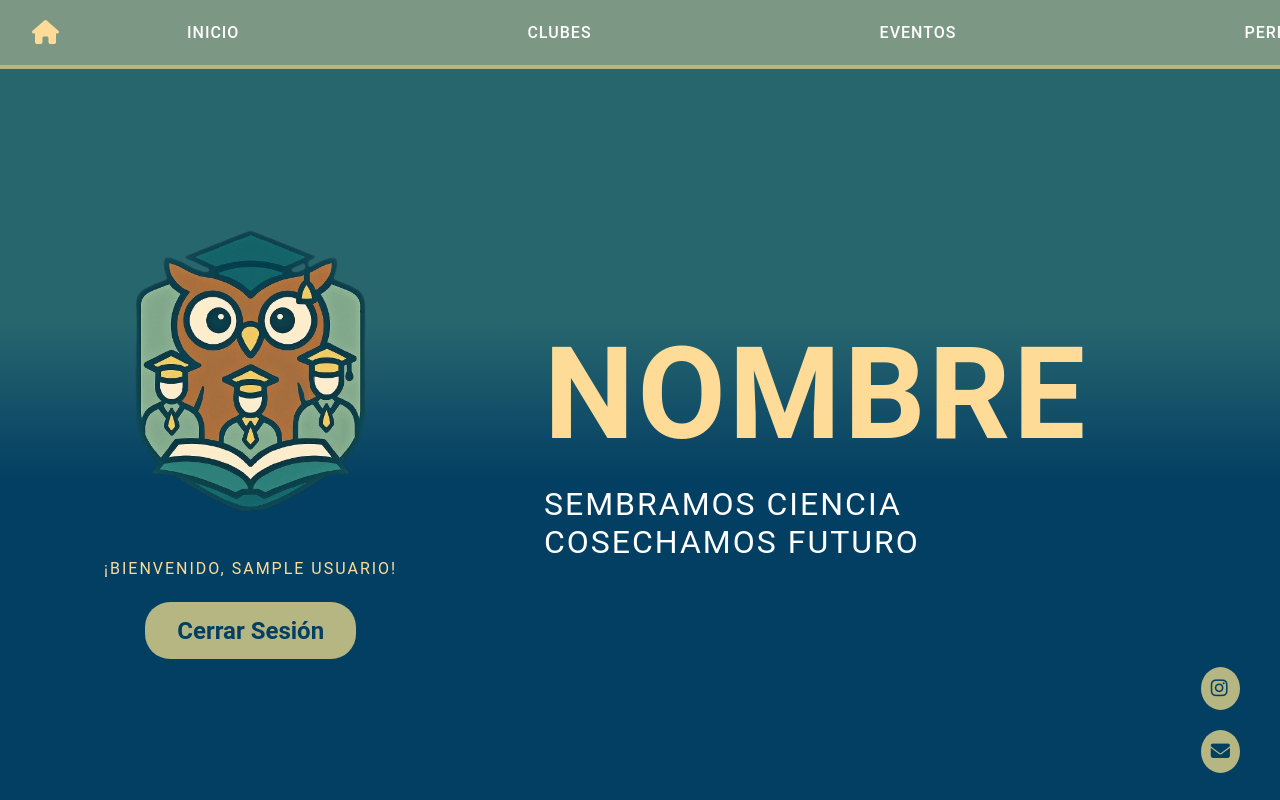
After one commit to Lunatico117/proyecto_grupos_estudiantiles, a Flask app: template templates/index_usuario.html in a window 1280 px wide. The commit adds this page. Run offline with Flask 3, Linux system fonts and the light colour scheme; the template is opened without the code that fills it: most values are stand-ins (such as "Sample title", 1, 10 or a date in 2020); parts of the project's set-up code (start-up, migrations or seed data) failed here and were passed over.

Commit message:
Interaccion con el usuario y vistas de html

```diff
--- a/app.py
+++ b/app.py
@@ -1,18 +1,46 @@
-# Inicio para usar flask
-from flask import Flask, render_template, request, redirect, url_for, flash
+# Inicio para usar Flask y manejar sesiones
+from flask import Flask, render_template, request, redirect, url_for, flash, session
+from functools import wraps  # Para crear decoradores
 from src.viewmodel.auth_viewmodel import UsuarioAuthViewModel
-from src.services.firebase import FirebaseService
-import time
-from src.services.firebase_global import firebase_global
+from src.services.firebase_global import firebase_global  # Asegurarse de que este objeto ya tenga db inicializado
 
 auth_vm = UsuarioAuthViewModel()
 app = Flask(__name__)
-app.secret_key = "supersecretkey"
+app.secret_key = "supersecretkey"  # Necesario para manejar sesiones
 
+
+# ========================================================
+# Decorador para verificar si el usuario ha iniciado sesión
+# ========================================================
+def login_requerido(f):
+    """
+    Verifica si el usuario tiene sesión activa.
+    Si no, lo redirige a la página de inicio de sesión.
+    """
+    @wraps(f)
+    def decorador(*args, **kwargs):
+        if "usuario" not in session:
+            flash("Debes iniciar sesión para acceder a esta página", "warning")
+            return redirect(url_for("inicio_sesion"))
+        return f(*args, **kwargs)  # Si hay sesión, continúa
+    return decorador
+
+
+# ========================================================
+# Ruta principal: muestra home o dashboard según la sesión
+# ========================================================
 @app.route("/")
 def index():
-    return render_template("index.html")
+    usuario_actual = session.get("usuario")  # Revisamos si hay usuario logueado
+    if usuario_actual:  # Usuario logueado → mostrar index_usuario.html
+        return render_template("index_usuario.html", usuario=usuario_actual)
+    else:  # No logueado → mostrar home normal
+        return render_template("index.html")
 
+
+# ========================================================
+# Registro de usuario
+# ========================================================
 @app.route("/registro", methods=["GET", "POST"])
 def registro_usuario():
     if request.method == "POST":
@@ -20,6 +48,7 @@ def registro_usuario():
         correo = request.form["correo"]
         password = request.form["password"]
         carrera = request.form["carrera"]
+
         resultado = auth_vm.registrar_usuario(nombre, correo, password, carrera)
         if resultado["success"]:
             flash("Registro exitoso", "success")
@@ -29,24 +58,79 @@ def registro_usuario():
     return render_template("registrarse.html")
 
 
-
+# ========================================================
+# Inicio de sesión
+# ========================================================
 @app.route("/inicio_sesion", methods=["GET", "POST"])
 def inicio_sesion():
     if request.method == "POST":
         correo = request.form["correo"]
         password = request.form["password"]
         resultado = auth_vm.iniciar_sesion(correo, password)
+
         if resultado["success"]:
-            flash("Inicio de sesión exitoso", "success")
-            return redirect(url_for("index"))
+            # Convertimos el correo a la clave usada en Firebase
+            correo_key = correo.replace(".", "_dot_").replace("@", "_at_")
+            ruta = f"usuarios/{correo_key}"
+            # Traemos los datos completos desde Firebase
+            datos_usuario = firebase_global.obtener_datos(ruta)
+
+            if datos_usuario is None:
+                flash("No se encontraron datos del usuario en Firebase.", "danger")
+                return redirect(url_for("inicio_sesion"))
+
+            # Guardamos en sesión los datos reales del usuario
+            session["usuario"] = {
+                "correo": correo,
+                "nombre": datos_usuario.get("nombre_completo", "Usuario"),  # Ahora sí será el nombre real
+                "carrera": datos_usuario.get("carrera", "")
+            }
+
+            flash(f"Bienvenido, {session['usuario']['nombre']}!", "success")
+            return redirect(url_for("index"))  # Redirige al dashboard automáticamente
         else:
             flash(resultado["error"], "danger")
+
     return render_template("iniciar_sesion.html")
 
+
+
+# ========================================================
+# Cerrar sesión
+# ========================================================
+@app.route("/cerrar_sesion")
+def cerrar_sesion():
+    session.pop("usuario", None)  # Eliminamos la sesión
+    flash("Sesión cerrada correctamente", "info")
+    return redirect(url_for("index"))
+
+
+# ========================================================
+# Rutas protegidas: solo accesibles si hay sesión activa
+# ========================================================
+@app.route("/clubes")
+@login_requerido
+def clubes():
+    return render_template("clubes.html", usuario=session["usuario"])
+
+
+@app.route("/eventos")
+@login_requerido
+def eventos():
+    return render_template("eventos.html", usuario=session["usuario"])
+
+
+@app.route("/perfil")
+@login_requerido
+def perfil():
+    return render_template("perfil.html", usuario=session["usuario"])
+
+
+# ========================================================
+# Ejecutar servidor
+# ========================================================
 def main():
     app.run(debug=True)
-    registro_usuario()
-
 
 
 if __name__ == "__main__":
--- a/static/iniciar_sesion.css
+++ b/static/iniciar_sesion.css
@@ -6,7 +6,7 @@
 }
 
 body {
-    font-family: 'Poppins', sans-serif;
+    font-family: 'Montserrat', "Roboto";
     background-color: #033f63;
     color: #fff;
 }
--- a/static/perfil.css
+++ b/static/perfil.css
@@ -8,7 +8,7 @@
 }
 
 body {
-    font-family: 'Poppins', sans-serif;
+    font-family: 'Montserrat', "Roboto";
     background-color: #033f63;
     color: #fff;
     overflow-y: auto;
--- a/static/registrarse.css
+++ b/static/registrarse.css
@@ -7,10 +7,10 @@
 }
 
 body {
-    font-family: 'Poppins', sans-serif;
+    font-family: 'Montserrat', "Roboto";
     background-color: #033f63;
     color: #fff;
-    overflow-y: auto; /* asegura que se pueda hacer scroll */
+    overflow-y: auto;
 }
 
 /* Barra de navegación */
--- a/static/styles.css
+++ b/static/styles.css
@@ -6,7 +6,7 @@
 }
 
 body {
-    font-family: 'Poppins', sans-serif;
+    font-family: 'Montserrat', "Roboto";
     background-color: #033f63;
     color: #fff;
 }
@@ -108,6 +108,32 @@ nav ul li a:hover {
     transform: scale(1.05);
 }
 
+.cerrar-sesion {
+    background-color: #b5b682;
+    color: #033f63;
+    border: none;
+    padding: 0.9rem 2rem;
+    border-radius: 25px;
+    font-weight: bold;
+    cursor: pointer;
+    transition: all 0.3s ease;
+    font-size: 150%;
+    text-decoration: none;
+}
+
+.cerrar-sesion:hover {
+    background-color: #fedc97;
+    transform: scale(1.05);
+}
+
+.saludo{
+    font-size: 1rem;
+    color: #fedc97;
+    margin-top: 1rem;
+    letter-spacing: 2px;
+    text-transform: uppercase;
+}
+
 /* Dos tercios: título + subtítulo */
 .home-right {
     display: flex;
--- /dev/null
+++ b/templates/index_usuario.html
@@ -0,0 +1,53 @@
+<!DOCTYPE html>
+<html lang="es">
+<head>
+    <meta charset="UTF-8">
+    <meta name="viewport" content="width=device-width, initial-scale=1.0">
+    <title>UNAL Grupos Estudiantiles</title>
+    <link rel="stylesheet" href="../static/styles.css">
+    <link rel="icon" href="../static/img/Logo.png" type="image/jpeg">
+    <link rel="stylesheet" href="https://cdnjs.cloudflare.com/ajax/libs/font-awesome/6.5.0/css/all.min.css">
+</head>
+
+<body>
+    <!-- Barra de navegación -->
+    <header>
+        <div class="nav-left">
+            <a href="/" class="home-btn"><i class="fa-solid fa-house"></i></a>
+        </div>
+        <nav>
+            <ul>
+                <li><a href="/">INICIO</a></li>
+                <li><a href="/clubes">CLUBES</a></li>
+                <li><a href="/eventos">EVENTOS</a></li>
+                <li><a href="/perfil">PERFIL</a></li>
+            </ul>
+        </nav>
+        <div class="nav-right">
+            <img src="../static/img/Logo.png" alt="Logo Grupos Estudiantiles">
+        </div>
+    </header>
+
+    <!-- Home modificado para usuarios loggeados -->
+    <section class="home">
+        <div class="home-container">
+            <div class="home-left">
+                <img src="../static/img/Logo.png" alt="Logo Grupos Estudiantiles" class="home-logo">
+                <!-- Ocultamos iniciar sesión y mostramos saludo -->
+                <p class="saludo">¡Bienvenido, {{ usuario.nombre }}!</p>
+                <a href="/cerrar_sesion" class="cerrar-sesion">Cerrar Sesión</a>
+            </div>
+
+            <div class="home-right">
+                <h1 class="home-title">NOMBRE</h1>
+                <p class="home-subtitle">SEMBRAMOS CIENCIA<br> COSECHAMOS FUTURO</p>
+            </div>
+        </div>
+
+        <div class="social-icons">
+            <a href="#"><i class="fab fa-instagram"></i></a>
+            <a href="#"><i class="fa-solid fa-envelope"></i></a>
+        </div>
+    </section>
+</body>
+</html>
```
